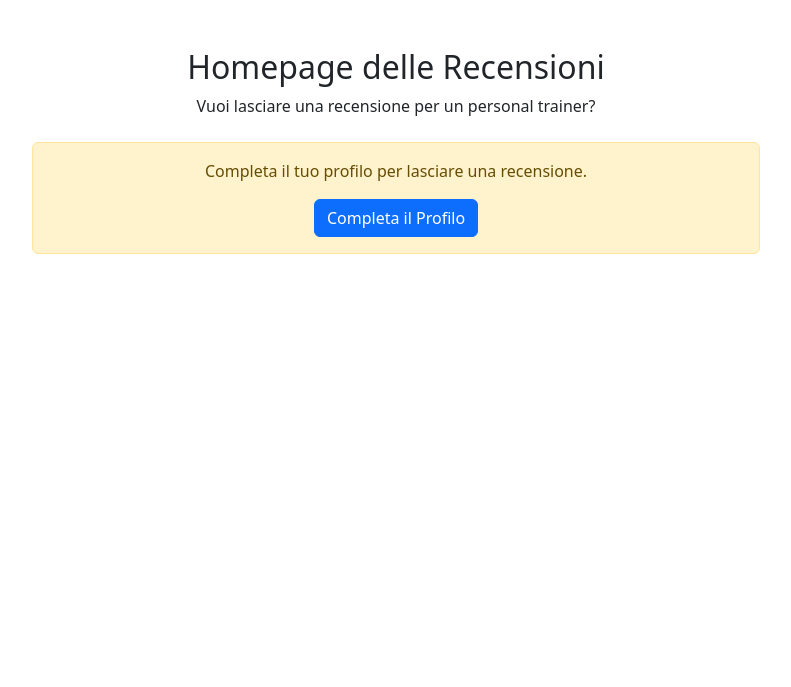
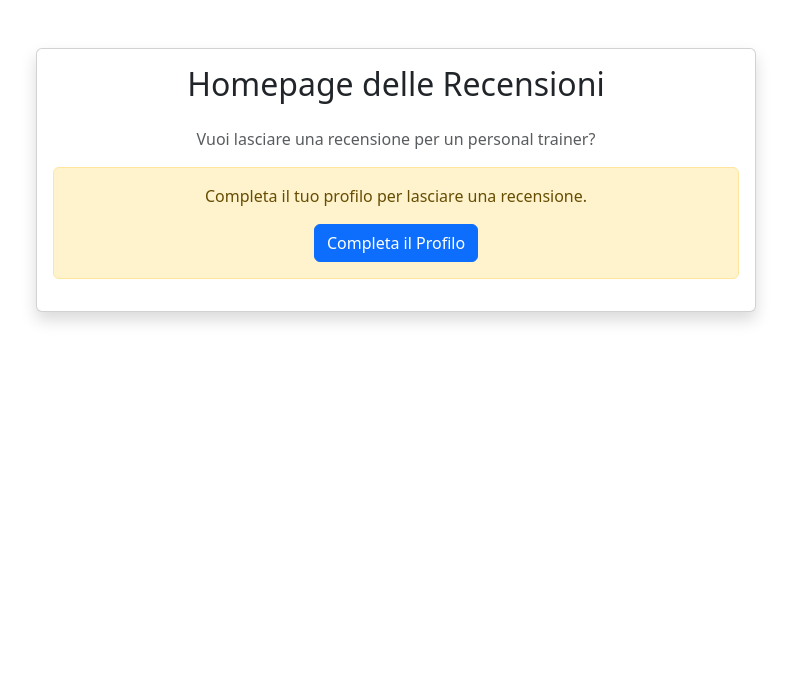
Before and after one commit to Gixter02/Progetto_TechWeb, a Django app: page /reviews/ in a window 1280 px wide. Shown: the part 56-743 px from the top of the page, without its empty margins (244-1035 px from the left). Run offline with Django 5.2, Linux system fonts and the light colour scheme; a user stored in the database is signed in; data comes from the database, SQL or seed files in the repository; both versions use the stored data as it was after the commit.

Commit message:
Migliorie grafiche

```diff
--- a/reviews/templates/reviews/home_recensioni.html
+++ b/reviews/templates/reviews/home_recensioni.html
@@ -3,22 +3,25 @@
 {% block content %}
 <title>Homepage Recensioni</title>
 <body>
-        <div class="container mt-4 d-flex justify-content-center" style="min-height: 80vh;">
+    <div class="container mt-5" style="min-height: 80vh;">
+        <div class="row justify-content-center">
             <div class="col-md-8">
-                <h2 class="text-center">Homepage delle Recensioni</h2>
+                <div class="card shadow">
+                    <div class="card-body">
+                        <h2 class="text-center mb-4">Homepage delle Recensioni</h2>
 
-                <p class="text-center">Vuoi lasciare una recensione per un personal trainer?</p>
+                        <p class="text-center text-muted">Vuoi lasciare una recensione per un personal trainer?</p>
 
                         {% if not user.registratoutente %}
-                    <div class="alert alert-warning text-center mt-4">
-                        <p>Completa il tuo profilo per lasciare una recensione.</p>
+                            <div class="alert alert-warning text-center">
+                                <p class="mb-3">Completa il tuo profilo per lasciare una recensione.</p>
                                 <a href="{% url 'accounts:inserimento_dati_utente' %}" class="btn btn-primary">Completa il Profilo</a>
                             </div>
                         {% else %}
                             <form method="GET" action="crea/{{ personal_trainer.id }}">
                                 <div class="form-group">
-                            <label for="personal_trainer">Seleziona il Personal Trainer:</label>
-                            <select id="personal_trainer" name="personal_trainer" class="form-control">
+                                    <label for="personal_trainer" class="form-label">Seleziona il Personal Trainer:</label>
+                                    <select id="personal_trainer" name="personal_trainer" class="form-control" required>
                                         <option value="" disabled selected>-- Seleziona un Personal Trainer --</option>
                                         {% for personal_trainer in personal_trainers %}
                                             <option value="{{ personal_trainer.id }}">{{ personal_trainer.nome }} {{ personal_trainer.cognome }}</option>
@@ -30,9 +33,15 @@
                                     <button type="submit" class="btn btn-primary mt-3">Lascia una Recensione</button>
                                 </div>
                             </form>
-                    <p class="text-center">Vuoi guardare le recensioni che hai lasciato ai nostri allenatori?</p>
-                    <a href="{% url 'reviews:lista_recensioni' %}" class="btn btn-primary">Lista Recensioni</a>
+                            <hr>
+                            <div class="text-center">
+                                <p class="mb-3">Hai già lasciato delle recensioni? Puoi visualizzarle, modificarle o eliminarle.</p>
+                                <a href="{% url 'reviews:lista_recensioni' %}" class="btn btn-secondary">Lista Recensioni</a>
+                            </div>
                         {% endif %}
+                    </div>
+                </div>
+            </div>
         </div>
     </div>
 </body>
--- a/reviews/views.py
+++ b/reviews/views.py
@@ -30,7 +30,7 @@ def crea_recensione(request):
 
     if not personal_trainer_id:
         # Se manca il parametro, invia un messaggio di errore
-        messages.error(request, "Personal trainer non selezionato.")
+        #messages.error(request, "Personal trainer non selezionato.")
         return redirect('reviews:homepage_recensioni')  # Reindirizza alla homepage delle recensioni o a una pagina d'errore
 
     # Recupera il personal trainer selezionato, gestendo l'eccezione nel caso in cui l'ID non sia valido
@@ -55,7 +55,7 @@ def crea_recensione(request):
                 recensione.registrato_utente = registrato_utente  # Assegna l'utente loggato
                 recensione.personal_trainer = personal_trainer  # Assegna il personal trainer selezionato
                 recensione.save()
-                messages.success(request, 'Recensione registrata con successo')
+                #messages.success(request, 'Recensione registrata con successo')
                 return redirect('reviews:review_success')  # Redireziona ad una pagina di successo
             except IntegrityError:
                 messages.error(request, "Hai già lasciato una recensione per questo personal trainer.")
```
Also changed, not shown: db.sqlite3. Lines whose indentation alone changed are shown as unchanged.
